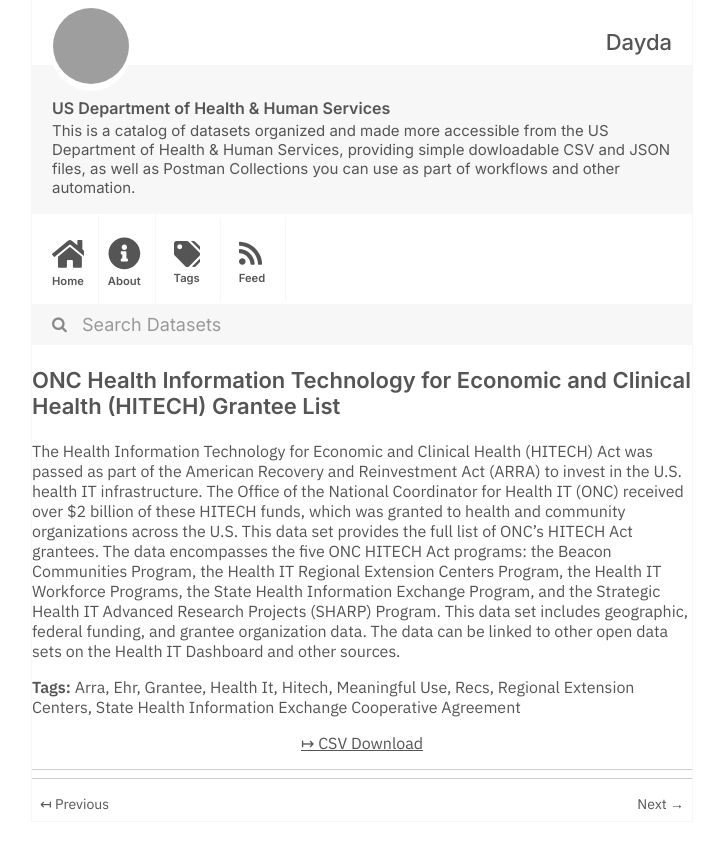
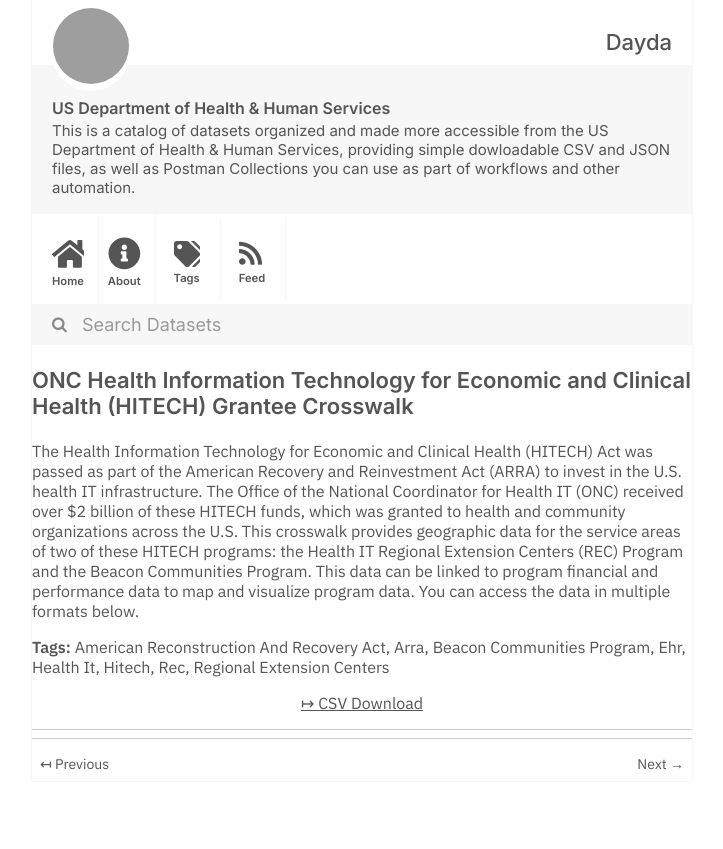
Before and after one commit to dayda-entities/us-department-of-health-and-human-services, a Jekyll site: the page built from _posts/2020-11-10-onc-health-information-technol.md, in a window 1280 px wide, cut to the strip 0-849 px from the top of the page. Shown: the whole strip, without its empty margins (278-1001 px from the left). Built offline with Jekyll 4.4.1, drawn with Linux system fonts in a browser that asks for light colours; grey boxes are pictures that could not be loaded.

Commit message:
Publish Data

```diff
--- a/_posts/2020-11-10-onc-health-information-technol.md
+++ b/_posts/2020-11-10-onc-health-information-technol.md
@@ -1,25 +1,25 @@
 ---
 title: >-
   ONC Health Information Technology for Economic and Clinical Health (HITECH)
-  Grantee List
-created: '2020-11-10T16:16:41.194105'
-modified: '2021-04-17T02:22:28.934141'
+  Grantee Crosswalk
+created: '2020-11-10T16:19:18.933394'
+modified: '2021-04-25T15:02:43.763084'
 state: active
 type: dataset
 tags:
+  - American Reconstruction And Recovery Act
   - Arra
+  - Beacon Communities Program
   - Ehr
-  - Grantee
   - Health It
   - Hitech
-  - Meaningful Use
-  - Recs
+  - Rec
   - Regional Extension Centers
-  - State Health Information Exchange Cooperative Agreement
 groups: []
-csv_url: 'https://dashboard.healthit.gov/datadashboard/data/ONC_HITECH_Grantee_List.csv'
+csv_url: >-
+  https://dashboard.healthit.gov/datadashboard/data/HealthIT_Dashboard_AreaType_Crosswalk.csv
 json_url: ''
 layout: post
 
 ---
-The Health Information Technology for Economic and Clinical Health (HITECH) Act was passed as part of the American Recovery and Reinvestment Act (ARRA) to invest in the U.S. health IT infrastructure. The Office of the National Coordinator for Health IT (ONC) received over $2 billion of these HITECH funds, which was granted to health and community organizations across the U.S. This data set provides the full list of ONC's HITECH Act grantees. The data encompasses the five ONC HITECH Act programs: the Beacon Communities Program, the Health IT Regional Extension Centers Program, the Health IT Workforce Programs, the State Health Information Exchange Program, and the Strategic Health IT Advanced Research Projects (SHARP) Program. This data set includes geographic, federal funding, and grantee organization data. The data can be linked to other open data sets on the Health IT Dashboard and other sources.
+The Health Information Technology for Economic and Clinical Health (HITECH) Act was passed as part of the American Recovery and Reinvestment Act (ARRA) to invest in the U.S. health IT infrastructure. The Office of the National Coordinator for Health IT (ONC) received over $2 billion of these HITECH funds, which was granted to health and community organizations across the U.S. This crosswalk provides geographic data for the service areas of two of these HITECH programs: the Health IT Regional Extension Centers (REC) Program and the Beacon Communities Program. This data can be linked to program financial and performance data to map and visualize program data. You can access the data in multiple formats below.
```
